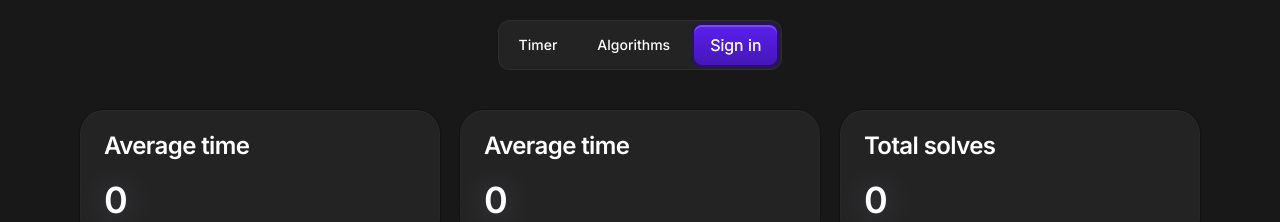
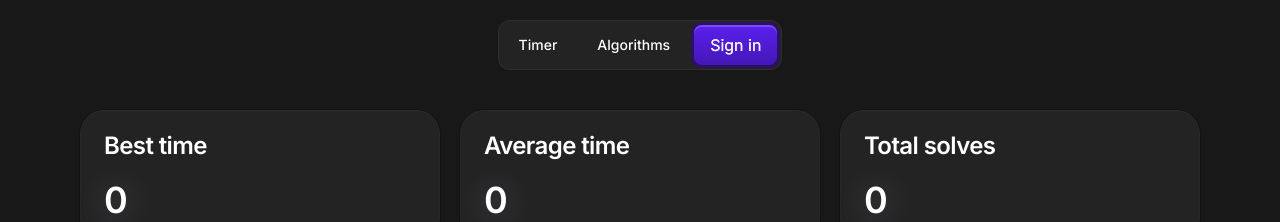
Before and after one commit to EmmanuelBayona/cube-algorithms-nextjs, a Next.js app: page /dash/timer in a window 1280 px wide. Shown: the top 222 px of the page. Built offline with nearby package versions, Linux system fonts and the light colour scheme; no server answers.

Commit message:
fix function calling

```diff
--- a/components/timer/best-time.tsx
+++ b/components/timer/best-time.tsx
@@ -9,7 +9,7 @@ export const BestTime = () => {
     return (
         <Card>
             <CardHeader>
-                <CardTitle>Average time</CardTitle>
+                <CardTitle>Best time</CardTitle>
             </CardHeader>
             <CardContent>
                 <span className="text-4xl font-semibold leading-none tracking-tight drop-shadow-text">
--- a/context/timer-context.tsx
+++ b/context/timer-context.tsx
@@ -49,8 +49,8 @@ export const TimerProvider = ({ children }: { children: ReactNode }) => {
     }
 
     useEffect(() => {
-        const formattedTimes = getTimesFromLocalStorage()
-        const times = getFormattedTimesFromLocalStorage()
+        const formattedTimes = getFormattedTimesFromLocalStorage()
+        const times = getTimesFromLocalStorage()
         if (formattedTimes.length > 0) setFormattedTimes(formattedTimes)
         if (times.length > 0) setTimes(times)
     }, [])
```
